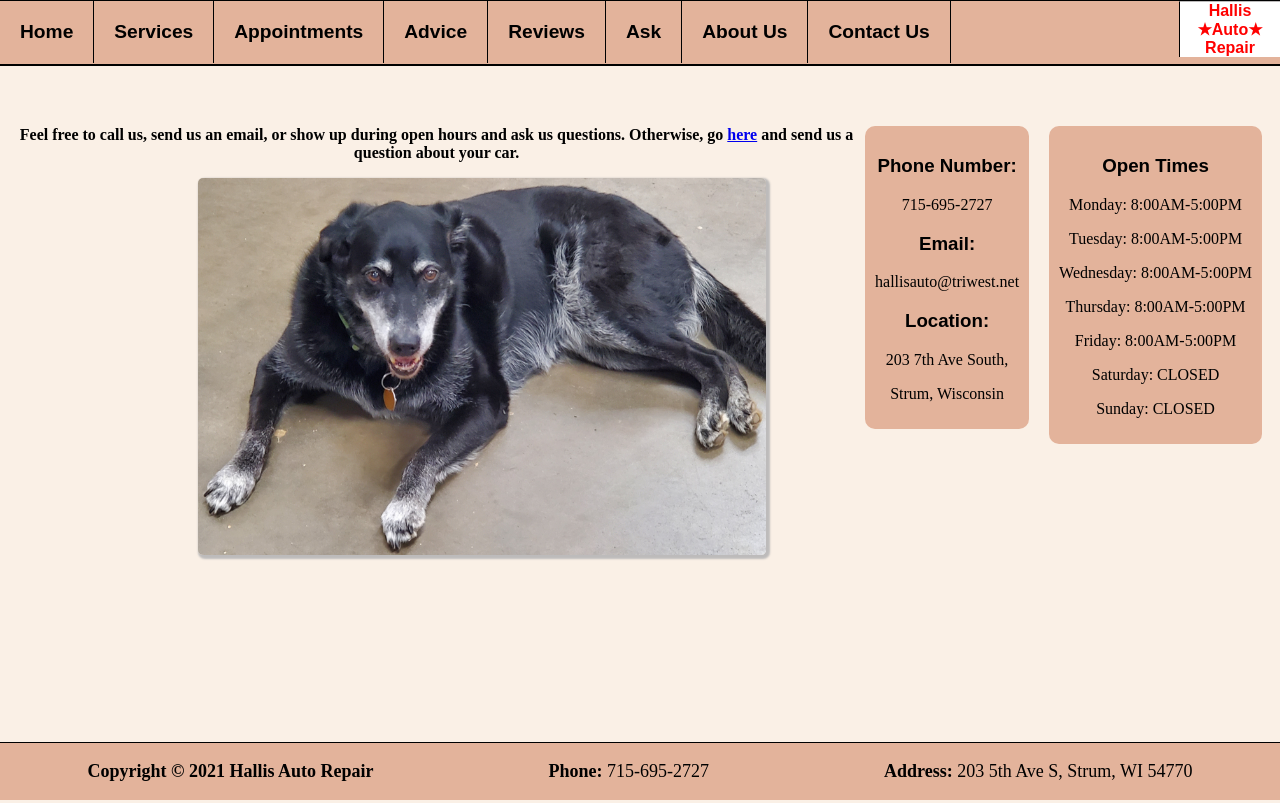
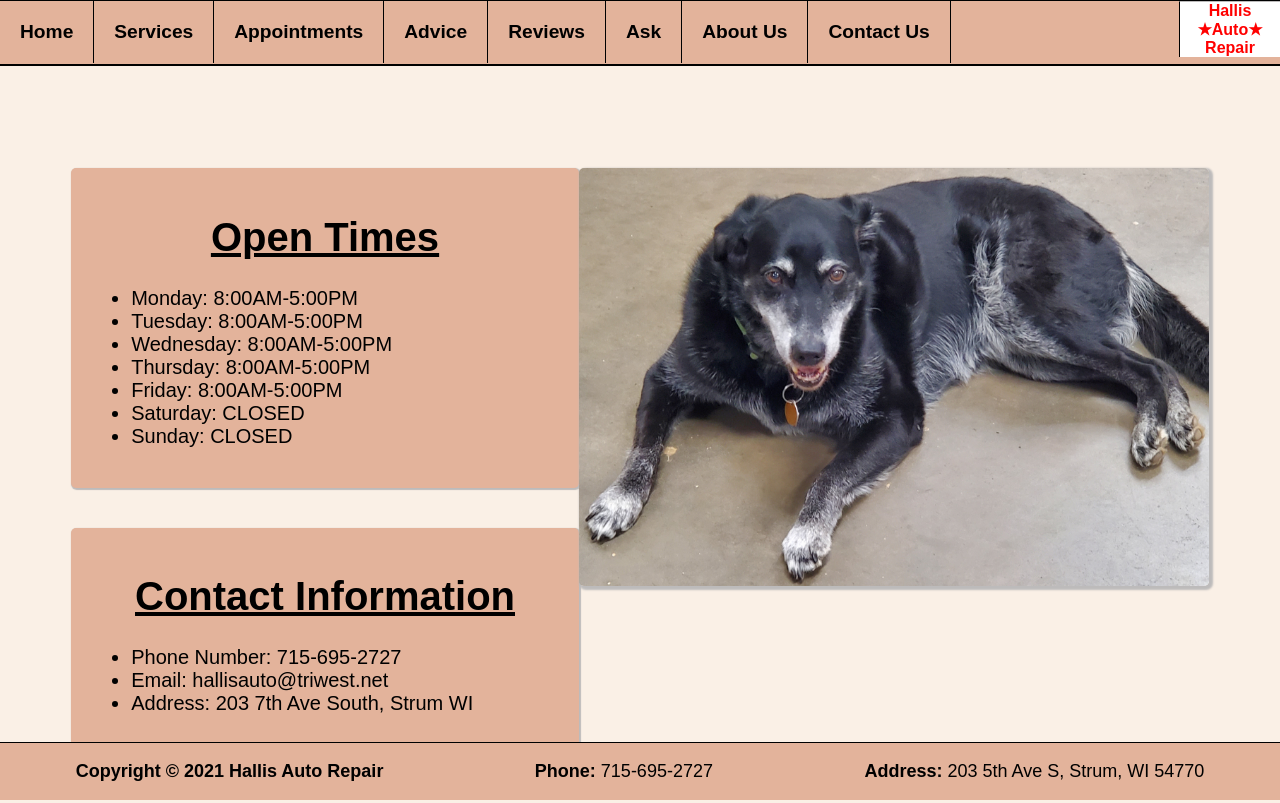
Before and after one commit to milesHerrick/web-systems, a PHP site: page /contact.html in a window 1280 px wide. Run offline with PHP 8.4, Linux system fonts and the light colour scheme.

Commit message:
I don't remember

```diff
--- a/about.css
+++ b/about.css
@@ -19,7 +19,7 @@ h1{
     font-family: Arial, Helvetica, sans-serif;
     color: red;
 }
-p{
+.description{
     font-family: 'Times New Roman', Times, serif;
-    color: red;
+    color: black;
 }
--- a/appointments.html
+++ b/appointments.html
@@ -66,9 +66,9 @@
     </div>
 
     <div class="footer">
-        <p>Copyright &copy; 2021 Hallis Auto Repair</p>
-        <p>715-695-2727</p>
-        <p>203 5th Ave S, Strum, WI 54770</p>
+        <p><b>Copyright &copy; 2021 Hallis Auto Repair</b></p>
+        <p><b>Phone:</b> 715-695-2727</p>
+        <p><b>Address:</b> 203 5th Ave S, Strum, WI 54770</p>
     </div>
 </body>
 </html>
--- a/ask.html
+++ b/ask.html
@@ -64,9 +64,9 @@
 
 
     <div class="footer">
-        <p>Copyright &copy; 2021 Hallis Auto Repair</p>
-        <p>715-695-2727</p>
-        <p>203 5th Ave S, Strum, WI 54770</p>
+        <p><b>Copyright &copy; 2021 Hallis Auto Repair</b></p>
+        <p><b>Phone:</b> 715-695-2727</p>
+        <p><b>Address:</b> 203 5th Ave S, Strum, WI 54770</p>
     </div>
 </body>
 </html>
--- a/brakes.html
+++ b/brakes.html
@@ -67,9 +67,9 @@
     </div>
 
     <div class="footer">
-        <p>Copyright &copy; 2021 Hallis Auto Repair</p>
-        <p>715-695-2727</p>
-        <p>203 5th Ave S, Strum, WI 54770</p>
+        <p><b>Copyright &copy; 2021 Hallis Auto Repair</b></p>
+        <p><b>Phone:</b> 715-695-2727</p>
+        <p><b>Address:</b> 203 5th Ave S, Strum, WI 54770</p>
     </div>
 </body>
 </html>
--- a/contact.css
+++ b/contact.css
@@ -1,44 +1,51 @@
 
-li a:hover{
-    background-color: rgb(189, 187, 187);
+.flexbox{
+    height: 100%;
+    display: flex;
+    flex-direction: column;
+    align-items: center;
+    justify-content: center;
 }
-.times{
-    float: right;
-    text-align: center;
+
+.container{
+    display: flex;
+    flex-direction: row;
+    align-items: flex-start;
+    justify-content: space-around;
+    width: 90%;
+    margin-top: 10em;
+}
+
+.textcontainer {
+    display: flex;
+    flex-direction: column;
+    width: 51%;
+    justify-content: space-between;
+}
+
+.textbox {
     background-color: #e3b39b;
-    border-radius: 10px;
-    padding: 10px;
-    color: black;
-    margin-right: 10px;
+    height: 20%;
+    border-radius: 5px;
+    box-shadow: 1px 1px 1px 1px rgb(189, 187, 187);
+    padding: 1em;
+    font-size: 1.25em;
+    margin-bottom: 2em;
 }
-.cinfo{
-    float: right;
-    text-align: center;
-    background-color: #e3b39b;
-    border-radius: 10px;
-    padding: 10px;
-    margin-right: 20px;
-    color: black;
-}
-h3{
-    font-family: Arial, Helvetica, sans-serif;
-}
-p{
-    font-family: 'Times New Roman', Times, serif;
-    color: black;
+
+h1 {
     text-align: center;
 }
-.text{
-    margin-top: 10%;
-    font-weight: bold;
+
+p {
     text-align: center;
 }
-.daisy{
-    width: 45%;
-    border-radius: 5px;
-    margin-left: 15%;
+
+img {
+    width: 100%;
 }
-img{
-    width: 100%;
-    border-radius: 5px;
+
+.image {
+    width: 45em;
+    align-items: center;
 }
--- a/contact.html
+++ b/contact.html
@@ -41,33 +41,34 @@
             </li>
         </ul>
     </div>
-    <div class="times">
-        <h3>Open Times</h3>
-        <p>Monday: 8:00AM-5:00PM</p>
-        <p>Tuesday: 8:00AM-5:00PM</p>
-        <p>Wednesday: 8:00AM-5:00PM</p>
-        <p>Thursday: 8:00AM-5:00PM</p>
-        <p>Friday: 8:00AM-5:00PM</p>
-        <p>Saturday: CLOSED</p>
-        <p>Sunday: CLOSED</p>
-    </div>
-    <div class="cinfo">
-        <h3>Phone Number:</h3>
-        <p>715-695-2727</p>
-        <h3>Email:</h3>
-        <p>hallisauto@triwest.net</p>
-        <h3>Location:</h3>
-        <p>203 7th Ave South,</p>
-        <p>Strum, Wisconsin</p>
-    </div>
-    <div class="text">
-        <p>Feel free to call us, send us an email, or show up during open hours and ask us questions. Otherwise,
-            go <a href="ask.html">here</a> and send us a question about your car.
-        </p>
-    </div>
-
-    <div class="daisy">
-        <img src="images/daisy.jpg" alt="Daisy, the shop dog.">
+    <div class="flexbox">
+        <div class="container">
+            <div class="textcontainer">
+                <div class="textbox">
+                    <h1><u><b>Open Times</b></u></h1>
+                    <ul>
+                        <li>Monday: 8:00AM-5:00PM</li>
+                        <li>Tuesday: 8:00AM-5:00PM</li>
+                        <li>Wednesday: 8:00AM-5:00PM</li>
+                        <li>Thursday: 8:00AM-5:00PM</li>
+                        <li>Friday: 8:00AM-5:00PM</li>
+                        <li>Saturday: CLOSED</li>
+                        <li>Sunday: CLOSED</li>
+                    </ul>
+                </div>
+                <div class="textbox">
+                    <h1><u><b>Contact Information</b></u></h1>
+                    <ul>
+                        <li>Phone Number: 715-695-2727</li>
+                        <li>Email: hallisauto@triwest.net</li>
+                        <li>Address: 203 7th Ave South, Strum WI</li>
+                    </ul>
+                </div>
+            </div>
+            <div class="image">
+                <img src="images/daisy.jpg" alt="Daisy the Shop Dog">
+            </div>
+        </div>
     </div>
 
 
--- a/home.html
+++ b/home.html
@@ -49,9 +49,9 @@
     </div>
 
     <div class="footer">
-        <p>Copyright &copy; 2021 Hallis Auto Repair</p>
-        <p>715-695-2727</p>
-        <p>203 5th Ave S, Strum, WI 54770</p>
+        <p><b>Copyright &copy; 2021 Hallis Auto Repair</b></p>
+        <p><b>Phone:</b> 715-695-2727</p>
+        <p><b>Address:</b> 203 5th Ave S, Strum, WI 54770</p>
     </div>
 </body>
 </html>
--- a/oil.html
+++ b/oil.html
@@ -68,9 +68,9 @@
     </div>
 
     <div class="footer">
-        <p>Copyright &copy; 2021 Hallis Auto Repair</p>
-        <p>715-695-2727</p>
-        <p>203 5th Ave S, Strum, WI 54770</p>
+        <p><b>Copyright &copy; 2021 Hallis Auto Repair</b></p>
+        <p><b>Phone:</b> 715-695-2727</p>
+        <p><b>Address:</b> 203 5th Ave S, Strum, WI 54770</p>
     </div>
 </body>
 </html>
--- a/reviews.css
+++ b/reviews.css
@@ -110,7 +110,7 @@
     font-size: xx-large;
     text-shadow: 2px 2px 0px black;
 }
-p{
+.reviewtext{
     color: black;
     font-size: medium;
     text-shadow: none;
--- a/services.html
+++ b/services.html
@@ -77,9 +77,9 @@
     </div>
 
     <div class="footer">
-        <p>Copyright &copy; 2021 Hallis Auto Repair</p>
-        <p>715-695-2727</p>
-        <p>203 5th Ave S, Strum, WI 54770</p>
+        <p><b>Copyright &copy; 2021 Hallis Auto Repair</b></p>
+        <p><b>Phone:</b> 715-695-2727</p>
+        <p><b>Address:</b> 203 5th Ave S, Strum, WI 54770</p>
     </div>
 </body>
 </html>
--- a/tires.html
+++ b/tires.html
@@ -68,9 +68,9 @@
     </div>
 
     <div class="footer">
-        <p>Copyright &copy; 2021 Hallis Auto Repair</p>
-        <p>715-695-2727</p>
-        <p>203 5th Ave S, Strum, WI 54770</p>
+        <p><b>Copyright &copy; 2021 Hallis Auto Repair</b></p>
+        <p><b>Phone:</b> 715-695-2727</p>
+        <p><b>Address:</b> 203 5th Ave S, Strum, WI 54770</p>
     </div>
 </body>
 </html>
```
Also changed, not shown: about.html (+4 -4 lines), reviews.html (+5 -5 lines).
